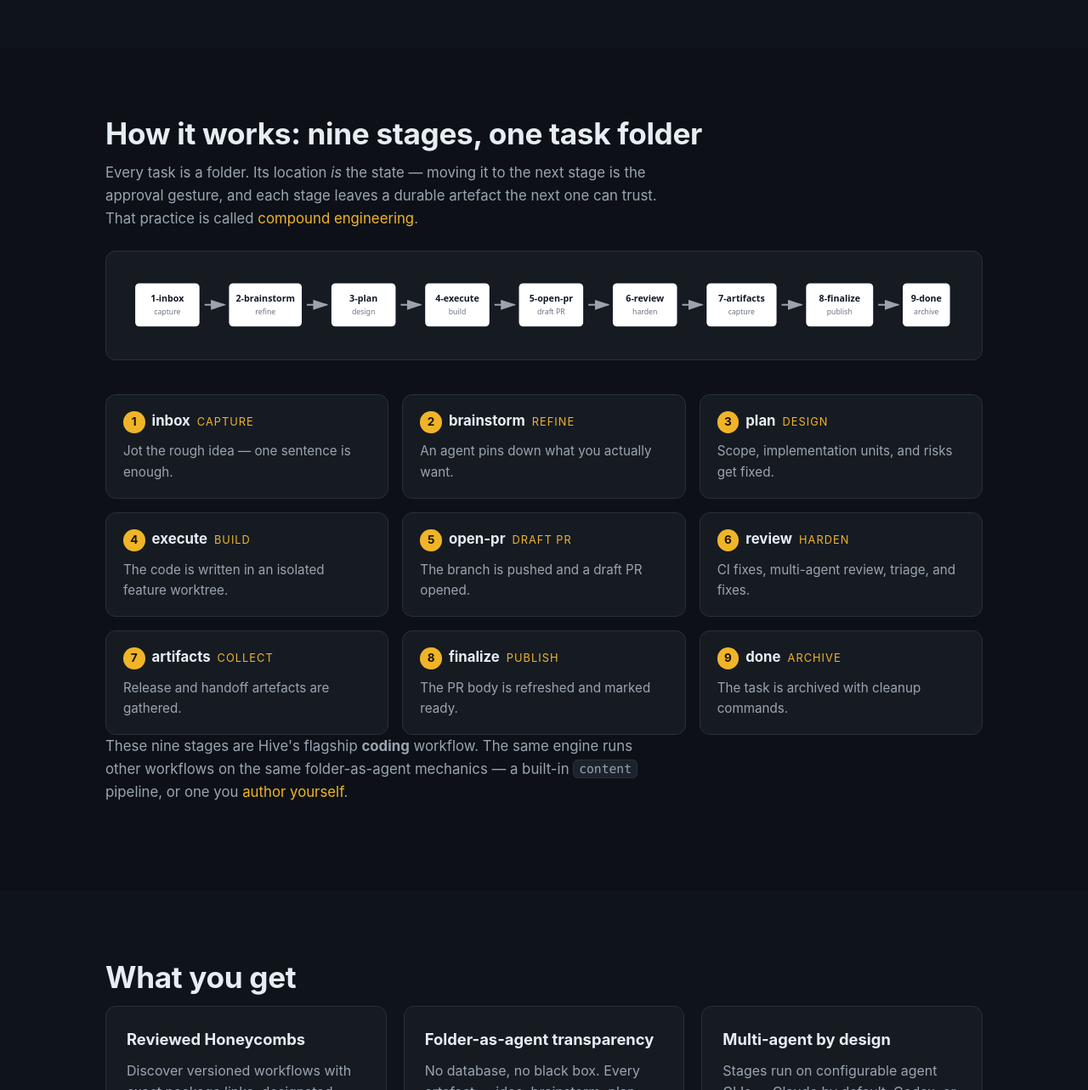
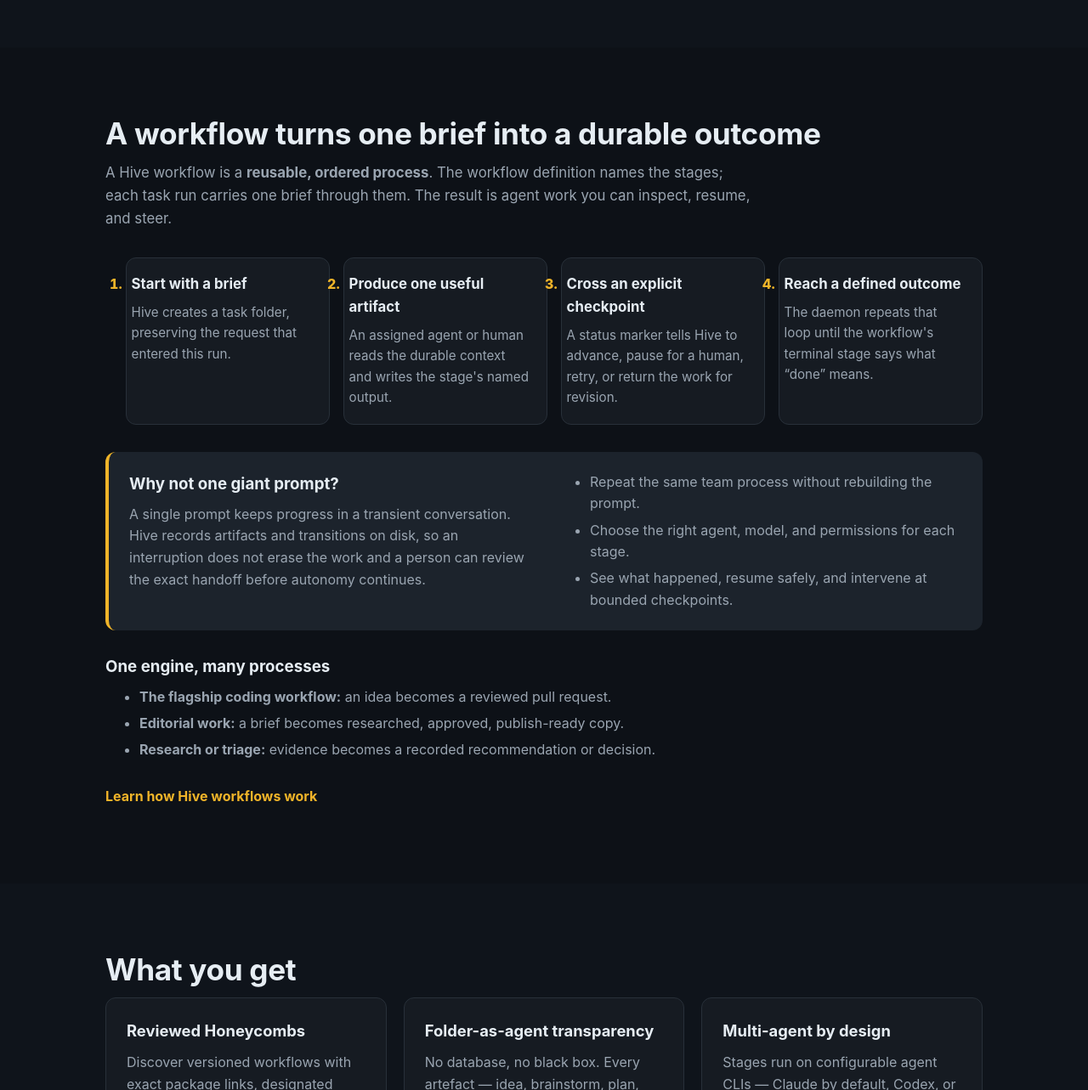
Before and after one commit to ivankuznetsov/hive-site, a Jekyll site: the page built from index.md, in a window 1280 px wide and 1400 px high, scrolled down 1450 px, cut to the strip 117-1400 px from the top of the window. Shown: the whole strip at 85% size. Built offline with Jekyll 4.4.1, drawn with Linux system fonts in a browser that asks for light colours.

Commit message:
feat(homepage): U2 explain the reusable workflow model

```diff
--- a/_includes/landing/pipeline.html
+++ b/_includes/landing/pipeline.html
@@ -1,34 +1,58 @@
-<section class="pipeline" id="how-it-works">
+<section class="workflow-explainer" id="how-it-works">
   <div class="wrap">
-    <h2 class="section-title">How it works: nine stages, one task folder</h2>
+    <h2 class="section-title">A workflow turns one brief into a durable outcome</h2>
     <p class="section-lead">
-      Every task is a folder. Its location <em>is</em> the state — moving it to the next
-      stage is the approval gesture, and each stage leaves a durable artefact the next
-      one can trust. That practice is called <a href="{{ '/docs/concepts/' | relative_url }}">compound engineering</a>.
+      A Hive workflow is a <strong>reusable, ordered process</strong>. The workflow
+      definition names the stages; each task run carries one brief through them.
+      The result is agent work you can inspect, resume, and steer.
     </p>
 
-    <figure class="pipeline__diagram" aria-hidden="true">
-      <img src="{{ '/assets/img/pipeline-1-to-9.svg' | relative_url }}"
-           alt="" width="1480" height="130" loading="lazy">
-    </figure>
-
-    <ol class="pipeline__stages">
-      <li><span class="stage-no">1</span><strong>inbox</strong><span class="stage-verb">capture</span><p>Jot the rough idea — one sentence is enough.</p></li>
-      <li><span class="stage-no">2</span><strong>brainstorm</strong><span class="stage-verb">refine</span><p>An agent pins down what you actually want.</p></li>
-      <li><span class="stage-no">3</span><strong>plan</strong><span class="stage-verb">design</span><p>Scope, implementation units, and risks get fixed.</p></li>
-      <li><span class="stage-no">4</span><strong>execute</strong><span class="stage-verb">build</span><p>The code is written in an isolated feature worktree.</p></li>
-      <li><span class="stage-no">5</span><strong>open-pr</strong><span class="stage-verb">draft PR</span><p>The branch is pushed and a draft PR opened.</p></li>
-      <li><span class="stage-no">6</span><strong>review</strong><span class="stage-verb">harden</span><p>CI fixes, multi-agent review, triage, and fixes.</p></li>
-      <li><span class="stage-no">7</span><strong>artifacts</strong><span class="stage-verb">collect</span><p>Release and handoff artefacts are gathered.</p></li>
-      <li><span class="stage-no">8</span><strong>finalize</strong><span class="stage-verb">publish</span><p>The PR body is refreshed and marked ready.</p></li>
-      <li><span class="stage-no">9</span><strong>done</strong><span class="stage-verb">archive</span><p>The task is archived with cleanup commands.</p></li>
+    <ol class="workflow-explainer__steps">
+      <li>
+        <h3>Start with a brief</h3>
+        <p>Hive creates a task folder, preserving the request that entered this run.</p>
+      </li>
+      <li>
+        <h3>Produce one useful artifact</h3>
+        <p>An assigned agent or human reads the durable context and writes the stage's named output.</p>
+      </li>
+      <li>
+        <h3>Cross an explicit checkpoint</h3>
+        <p>A status marker tells Hive to advance, pause for a human, retry, or return the work for revision.</p>
+      </li>
+      <li>
+        <h3>Reach a defined outcome</h3>
+        <p>The daemon repeats that loop until the workflow's terminal stage says what “done” means.</p>
+      </li>
     </ol>
 
-    <p class="section-lead">
-      These nine stages are Hive's flagship <strong>coding</strong> workflow. The
-      same engine runs other workflows on the same folder-as-agent mechanics — a
-      built-in <code>content</code> pipeline, or one you
-      <a href="{{ '/docs/custom-workflows/' | relative_url }}">author yourself</a>.
-    </p>
+    <div class="workflow-explainer__why">
+      <div>
+        <h3>Why not one giant prompt?</h3>
+        <p>
+          A single prompt keeps progress in a transient conversation. Hive records
+          artifacts and transitions on disk, so an interruption does not erase the
+          work and a person can review the exact handoff before autonomy continues.
+        </p>
+      </div>
+      <ul>
+        <li>Repeat the same team process without rebuilding the prompt.</li>
+        <li>Choose the right agent, model, and permissions for each stage.</li>
+        <li>See what happened, resume safely, and intervene at bounded checkpoints.</li>
+      </ul>
+    </div>
+
+    <div class="workflow-explainer__examples">
+      <h3>One engine, many processes</h3>
+      <ul>
+        <li><strong>The flagship coding workflow:</strong> an idea becomes a reviewed pull request.</li>
+        <li><strong>Editorial work:</strong> a brief becomes researched, approved, publish-ready copy.</li>
+        <li><strong>Research or triage:</strong> evidence becomes a recorded recommendation or decision.</li>
+      </ul>
+    </div>
+
+    <a class="workflow-explainer__cta" href="{{ '/docs/concepts/' | relative_url }}">
+      Learn how Hive workflows work
+    </a>
   </div>
 </section>
--- a/assets/css/landing.scss
+++ b/assets/css/landing.scss
@@ -212,17 +212,7 @@
   font-size: 0.9rem;
 }
 
-// --- Pipeline -------------------------------------------------------------
-.pipeline__diagram {
-  margin: 0 0 2.5rem;
-  padding: 1.25rem;
-  background: var(--surface);
-  border: 1px solid var(--border);
-  border-radius: var(--radius);
-  overflow-x: auto;
-}
-.pipeline__diagram img { display: block; min-width: 760px; width: 100%; height: auto; }
-
+// --- Shared stage cards (also used by Hive Box) ---------------------------
 .pipeline__stages {
   list-style: none;
   margin: 0;
@@ -260,6 +250,67 @@
   letter-spacing: 0.08em;
 }
 .pipeline__stages p { margin: 0.6rem 0 0; color: var(--muted); font-size: 0.95rem; }
+
+// --- Workflow explainer ---------------------------------------------------
+.workflow-explainer { overflow: clip; }
+.workflow-explainer .section-lead { max-width: 72ch; }
+.workflow-explainer__steps {
+  display: grid;
+  grid-template-columns: repeat(4, minmax(0, 1fr));
+  gap: 1rem;
+  margin: 2rem 0;
+  padding-left: 1.5rem;
+}
+.workflow-explainer__steps li {
+  min-width: 0;
+  padding: 1.1rem 1.2rem 1.2rem 0.35rem;
+  background: var(--surface);
+  border: 1px solid var(--border);
+  border-radius: var(--radius);
+}
+.workflow-explainer__steps li::marker {
+  color: var(--accent);
+  font-weight: 800;
+}
+.workflow-explainer__steps h3 {
+  margin: 0 0 0.5rem;
+  font-size: 1.05rem;
+}
+.workflow-explainer__steps p,
+.workflow-explainer__why p,
+.workflow-explainer__why li,
+.workflow-explainer__examples li {
+  color: var(--muted);
+}
+.workflow-explainer__steps p { margin: 0; font-size: 0.95rem; }
+.workflow-explainer__why {
+  display: grid;
+  grid-template-columns: minmax(0, 1fr) minmax(0, 1fr);
+  gap: 1.5rem;
+  padding: 1.4rem 1.5rem;
+  background: var(--surface-2);
+  border-left: 4px solid var(--accent);
+  border-radius: var(--radius);
+}
+.workflow-explainer__why h3,
+.workflow-explainer__examples h3 { margin: 0 0 0.5rem; }
+.workflow-explainer__why p,
+.workflow-explainer__why ul,
+.workflow-explainer__examples ul { margin-block: 0; }
+.workflow-explainer__why li + li,
+.workflow-explainer__examples li + li { margin-top: 0.35rem; }
+.workflow-explainer__examples { margin: 1.75rem 0 1.25rem; }
+.workflow-explainer__cta {
+  display: inline-flex;
+  align-items: center;
+  min-height: 44px;
+  font-weight: 700;
+}
+.workflow-explainer__cta:focus-visible {
+  outline: 3px solid var(--accent);
+  outline-offset: 4px;
+  border-radius: 4px;
+}
 
 // --- Capability cards -----------------------------------------------------
 .cards__grid {
@@ -370,6 +421,7 @@
 @media (max-width: 860px) {
   .pipeline__stages,
   .cards__grid { grid-template-columns: repeat(2, 1fr); }
+  .workflow-explainer__steps { grid-template-columns: repeat(2, minmax(0, 1fr)); }
   .proof__inner,
   .fit__cols,
   .install__channels,
@@ -381,10 +433,9 @@
   .site-nav a:not(.btn) { display: none; }
   .pipeline__stages,
   .cards__grid { grid-template-columns: 1fr; }
+  .workflow-explainer__steps,
+  .workflow-explainer__why { grid-template-columns: 1fr; }
   section { padding-block: 3.5rem; }
-  // The wide pipeline SVG can't shrink legibly on phones; the numbered
-  // stage cards below carry the same sequence, so drop the diagram here.
-  .pipeline__diagram { display: none; }
 }
 
 /* Alpha badge for the Box nav/eyebrow. */
--- a/index.md
+++ b/index.md
@@ -1,12 +1,13 @@
 ---
 layout: home
-title: Hive — turn a rough idea into a merge-ready PR
+title: Hive — durable workflows for agents and teams
 nav_exclude: true
 description: >-
   Hive is an open-source agent workflow engine & meta-harness: it orchestrates
   Claude, Codex, and Pi to run multi-step work as a folder-as-agent pipeline.
-  Its flagship coding workflow turns a rough idea into a merge-ready PR — and
-  you can author your own workflows for writing, research, anything.
+  Each stage leaves durable, reviewable work behind. Its flagship coding
+  workflow turns an idea into a merge-ready PR, and the same engine runs
+  editorial, research, and owner-authored workflows.
 ---
 
 {% include landing/hero.html %}
```
Also changed, not shown: test/homepage_experience_test.rb (added, +39 -0 lines), assets/img/pipeline-1-to-9.svg (deleted).
